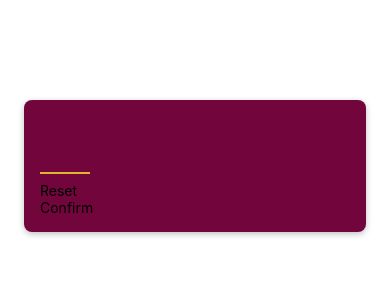
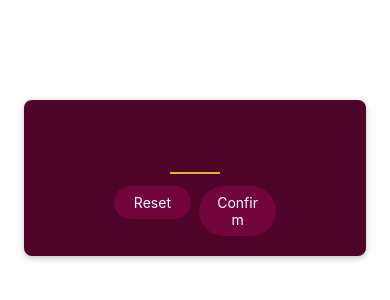
Before and after one commit to EugeneyCh/Guess_the_number, a React Native app: screen / in a window 390 px wide. Shown: the top 300 px of the page. Built offline with nearby package versions, Linux system fonts and the light colour scheme.

Commit message:
Third_Day

```diff
--- a/components/PrimaryButton.js
+++ b/components/PrimaryButton.js
@@ -1,13 +1,50 @@
-import { StyleSheet } from "react-native";
-
-import { View, Text } from "react-native";
+import { View, Text, Pressable, StyleSheet } from "react-native";
 
 function PrimaryButton({ children }) {
+  function pressHandler() {
+    console.log("Pressed!");
+  }
+
   return (
-    <View>
-      <Text>{children}</Text>
+    <View style={styles.buttonOuterContainer}>
+      <Pressable
+        style={({ pressed }) =>                                   // For iOs
+          pressed
+            ? [styles.buttonInnerContainer, styles.pressed]
+            : styles.buttonInnerContainer
+        }
+        onPress={pressHandler}
+        android_ripple={{ color: "#640233" }}
+      >
+        <Text style={styles.buttonText}>{children}</Text>
+      </Pressable>
     </View>
   );
 }
 
 export default PrimaryButton;
+
+const styles = StyleSheet.create({
+  buttonOuterContainer: {
+    borderRadius: 28,
+    margin: 4,
+    overflow: "hidden",
+  },
+  buttonInnerContainer: {
+    backgroundColor: "#72063c",
+    paddingVertical: 8,
+    paddingHorizontal: 16,
+    elevation: 2,
+    shadowColor: "black",
+    shadowOffset: { width: 0, height: 2 },
+    shadowRadius: 6,
+    shadowOpacity: 0.25,
+  },
+  buttonText: {
+    color: "white",
+    textAlign: "center",
+  },
+  pressed: {
+    opacity: 0.75,
+  },
+});
--- a/screens/StartGameScreen.js
+++ b/screens/StartGameScreen.js
@@ -5,9 +5,21 @@
 function StartGameScreen() {
   return (
     <View style={styles.inputContainer}>
-      <TextInput style={styles.numberInput} maxLength={2} keyboardType=""/>
-      <PrimaryButton>Reset</PrimaryButton>
-      <PrimaryButton>Confirm</PrimaryButton>
+      <TextInput
+        style={styles.numberInput}
+        maxLength={2}
+        keyboardType="number-pad"
+        autoCapitalize="none"
+        autoCorrect={false}
+      />
+      <View style={styles.buttonsContainer}>
+        <View style={styles.buttonContainer}>
+          <PrimaryButton>Reset</PrimaryButton>
+        </View>
+        <View style={styles.buttonContainer}>
+          <PrimaryButton>Confirm</PrimaryButton>
+        </View>
+      </View>
     </View>
   );
 }
@@ -16,10 +28,12 @@
 
 const styles = StyleSheet.create({
   inputContainer: {
+    justifyContent: "center",
+    alignItems: "center",
     marginTop: 100,
     marginHorizontal: 24,
     padding: 16,
-    backgroundColor: "#72063c",
+    backgroundColor: "#4e0329",
     borderRadius: 8,
     elevation: 4,
     shadowColor: "black",
@@ -29,13 +43,20 @@
   },
   numberInput: {
     height: 50,
-    width:50,
+    width: 50,
     fontSize: 32,
     borderBottomColor: "#ddb52f",
     borderBottomWidth: 2,
     color: "#ddb52f",
     marginVertical: 8,
     fontWeight: "bold",
-    textAlign:'center',
+    textAlign: "center",
   },
+  buttonsContainer: {
+    flexDirection: "row",
+  },
+  buttonContainer:{
+    flex:1,
+
+  }
 });
```
